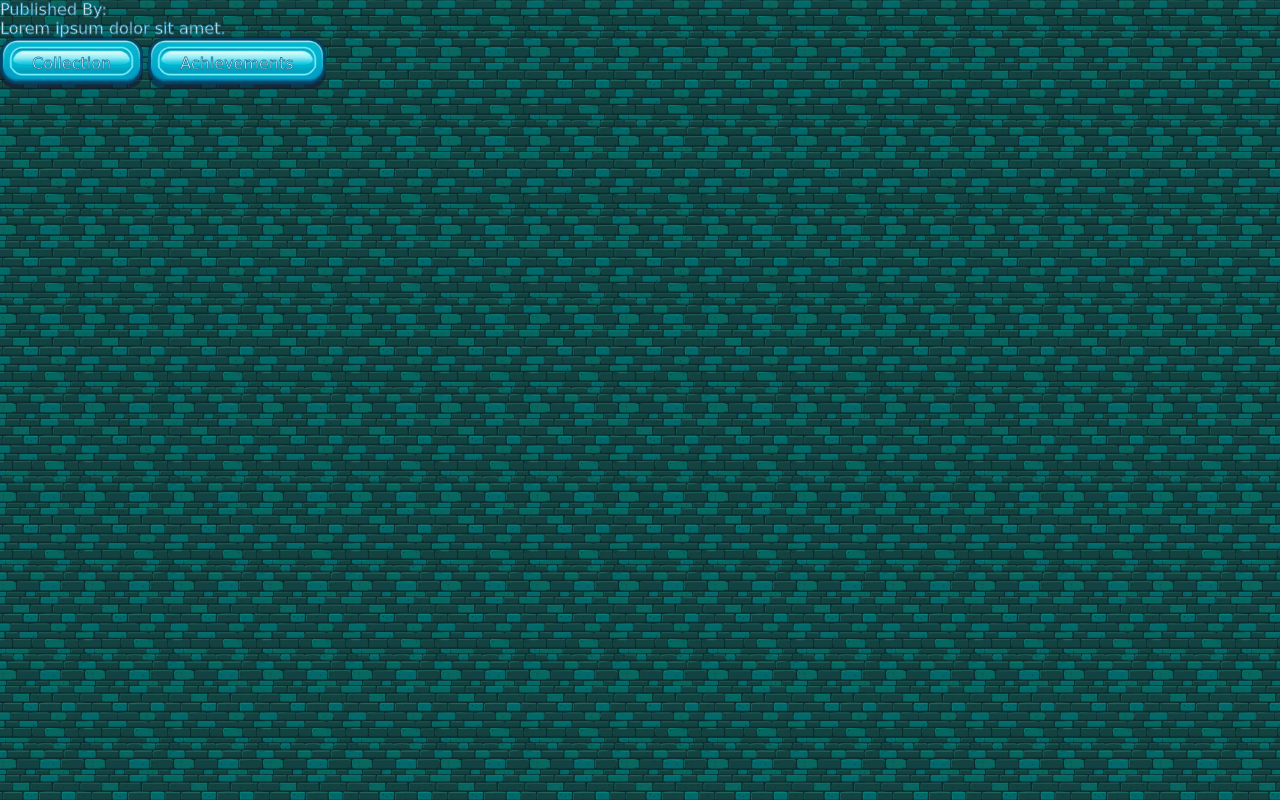
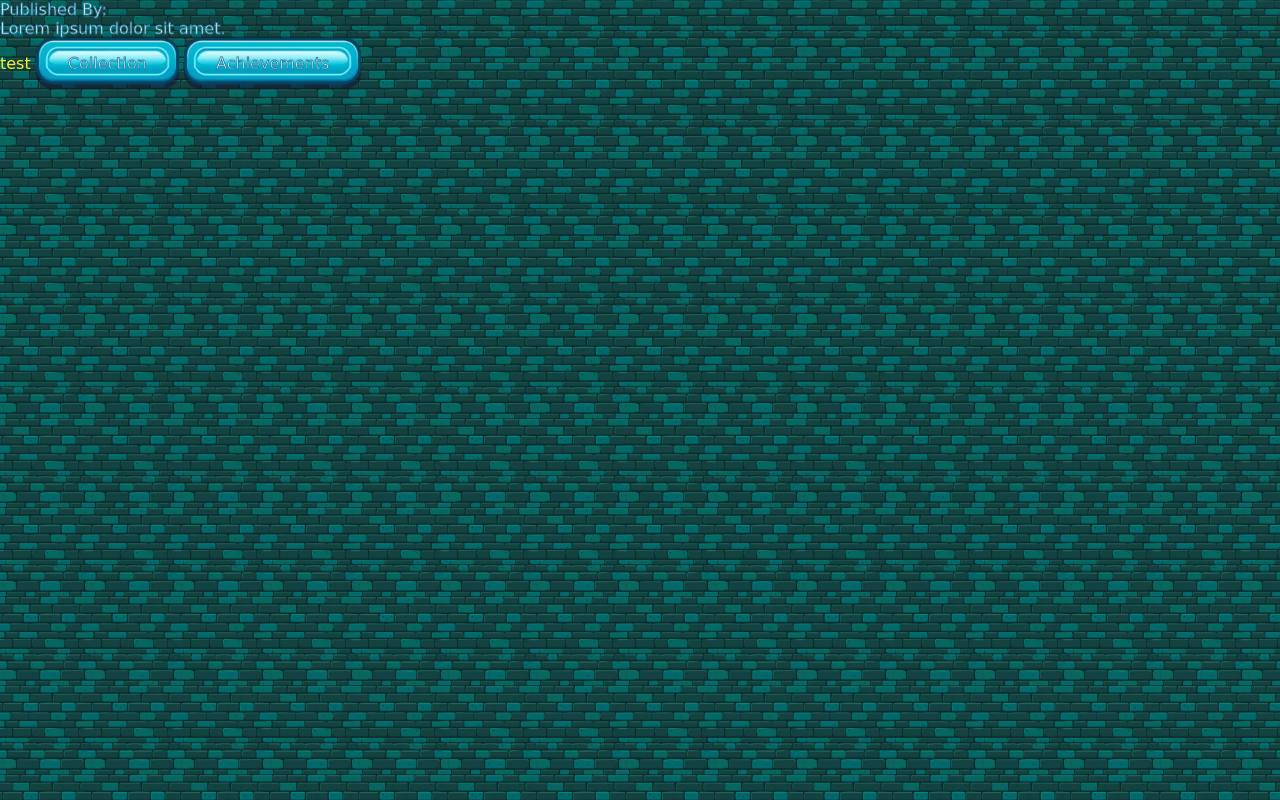
Before and after one commit to wmw-modding/wmw-modding.github.io, a plain HTML site: page index.html in a window 1280 px wide. Drawn offline with Linux system fonts and the light colour scheme; a web font is replaced by a local one.

Commit message:
add link style

```diff
--- a/common/css/common.css
+++ b/common/css/common.css
@@ -26,6 +26,8 @@
 
     --primary-text-color: white;
     --text-outline-color: rgb(34 124 158);
+
+    --link-color: rgb(252 235 45);
 
     --background-image: url(/common/images/background/main/WMW_UI_brick-HD.webp);
 
@@ -108,3 +110,21 @@ body {
 .button:where(:active) {
     transform: translateY(var(--button-text-translateY));
 }
+
+.no-outline {
+    -webkit-text-stroke: 0;
+}
+
+.link {
+    color: var(--link-color);
+    text-decoration: none;
+}
+
+.link:where(:hover, :focus) {
+    /* filter: brightness(50%); */
+    text-decoration: underline;
+}
+
+.link:active {
+    filter: brightness(50%);
+}
--- a/index.html
+++ b/index.html
@@ -29,6 +29,7 @@
         <main id="content">
             <p class="bleeker bold">Published By:</p>
             <p>Lorem ipsum dolor sit amet.</p>
+            <a href="" class="link no-outline">test</a>
             <button class="button">Collection</button>
             <button class="button">Achievements</button>
         </main>
```
